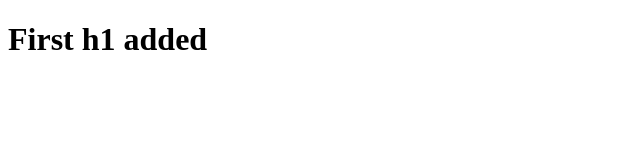
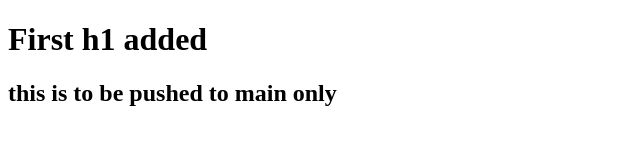
Before and after one commit to NicholasTc/github_test, a plain HTML site: page index.html in a window 1280 px wide. Shown: the whole page, without its empty margins (0-640 px from the left). Drawn offline with Linux system fonts and the light colour scheme.

Commit message:
push main 2

```diff
--- a/index.html
+++ b/index.html
@@ -10,6 +10,7 @@
 <!--         added some text to test pull
         -->
         <h1>First h1 added</h1>
+        <h2>this is to be pushed to main only</h2>
     </header>
 </body>
 </html>
```
